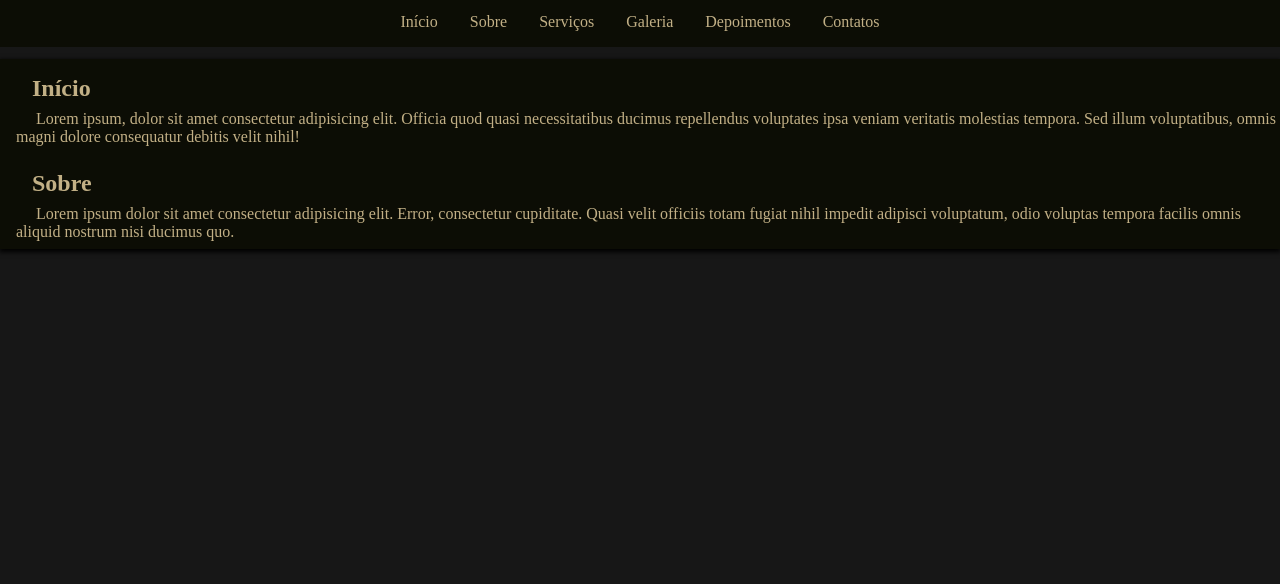
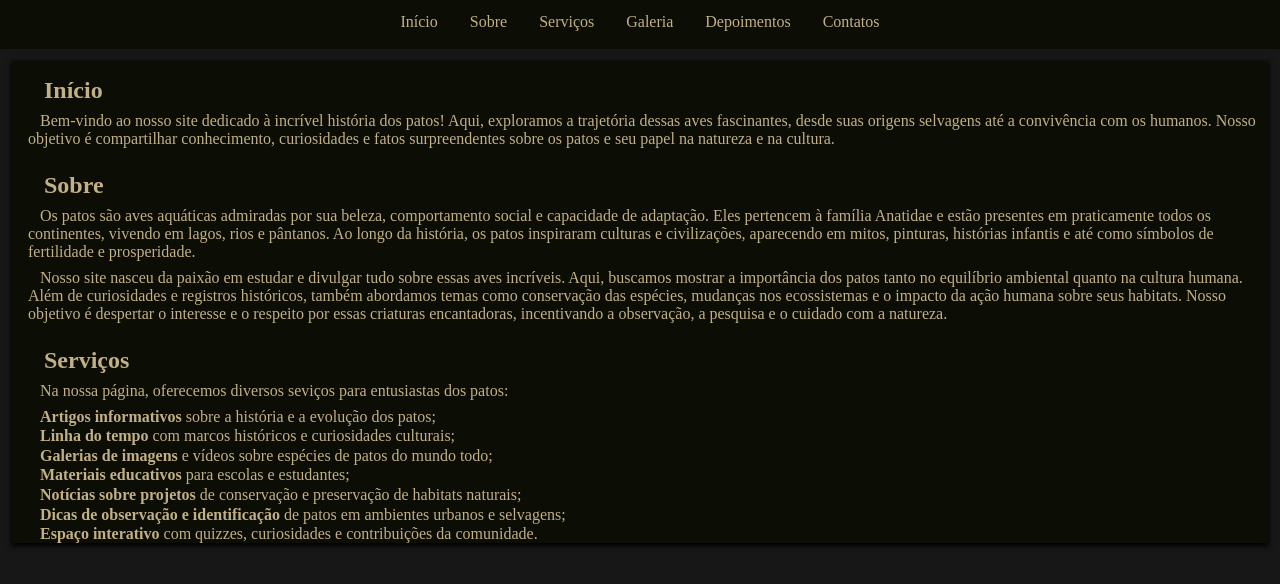
Before and after one commit to DlOGOC/Aulas-Senac, a plain HTML site: page aula 12 03.11/Projeto Pato/index.html in a window 1280 px wide. Shown: the part 82-666 px from the top of the page. Drawn offline with nearby package versions, Linux system fonts and the light colour scheme.

Commit message:
original text added & service text added

```diff
--- a/aula 12 03.11/Projeto Pato/css/style.css
+++ b/aula 12 03.11/Projeto Pato/css/style.css
@@ -109,6 +109,8 @@ nav ul a{
 }
 .painel{
     margin-top: 1.5vh;
+    margin-left: 1.5vh;
+    margin-right: 1.5vh;
     background-color: var(--cor-fundo);
     color: var(--cor-primaria);
     box-shadow: 0px 2px 5px 1px #000000;
@@ -120,6 +122,14 @@ h2{
 }
 p{
     margin-left: 2vh;
-    text-indent: 20px;
+    text-indent: 1.5vh;
     padding-bottom: 1vh;
 }
+li{
+    list-style: none;
+    margin-bottom: .2vh;
+}
+.listaServicos{
+    margin-left: 2vh;
+    text-indent: 1.5vh;
+}
--- a/aula 12 03.11/Projeto Pato/index.html
+++ b/aula 12 03.11/Projeto Pato/index.html
@@ -37,12 +37,28 @@
         <section class="painel">
             <section class="inicio">
                 <h2>Início</h2>
-                <p>Lorem ipsum, dolor sit amet consectetur adipisicing elit. Officia quod quasi necessitatibus ducimus repellendus voluptates ipsa veniam veritatis molestias tempora. Sed illum voluptatibus, omnis magni dolore consequatur debitis velit nihil!</p>
+                <p>Bem-vindo ao nosso site dedicado à incrível história dos patos! Aqui, exploramos a trajetória dessas aves fascinantes, desde suas origens selvagens até a convivência com os humanos. Nosso objetivo é compartilhar conhecimento, curiosidades e fatos surpreendentes sobre os patos e seu papel na natureza e na cultura.
+                </p>
             </section>
 
             <section class="sobre">
                 <h2>Sobre</h2>
-                <p>Lorem ipsum dolor sit amet consectetur adipisicing elit. Error, consectetur cupiditate. Quasi velit officiis totam fugiat nihil impedit adipisci voluptatum, odio voluptas tempora facilis omnis aliquid nostrum nisi ducimus quo.</p>
+                <p>Os patos são aves aquáticas admiradas por sua beleza, comportamento social e capacidade de adaptação. Eles pertencem à família Anatidae e estão presentes em praticamente todos os continentes, vivendo em lagos, rios e pântanos. Ao longo da história, os patos inspiraram culturas e civilizações, aparecendo em mitos, pinturas, histórias infantis e até como símbolos de fertilidade e prosperidade.</p>
+                <p>Nosso site nasceu da paixão em estudar e divulgar tudo sobre essas aves incríveis. Aqui, buscamos mostrar a importância dos patos tanto no equilíbrio ambiental quanto na cultura humana. Além de curiosidades e registros históricos, também abordamos temas como conservação das espécies, mudanças nos ecossistemas e o impacto da ação humana sobre seus habitats. Nosso objetivo é despertar o interesse e o respeito por essas criaturas encantadoras, incentivando a observação, a pesquisa e o cuidado com a natureza.</p>
+            </section>
+
+            <section class="servicos">
+                <h2>Serviços</h2>
+                <p>Na nossa página, oferecemos diversos seviços para entusiastas dos patos:</p>
+                <ul class="listaServicos">
+                    <li><strong>Artigos informativos</strong> sobre a história e a evolução dos patos;</li>
+                    <li><strong>Linha do tempo</strong> com marcos históricos e curiosidades culturais;</li>
+                    <li><strong>Galerias de imagens</strong> e vídeos sobre espécies de patos do mundo todo;</li>
+                    <li><strong>Materiais educativos</strong> para escolas e estudantes;</li>
+                    <li><strong>Notícias sobre projetos</strong> de conservação e preservação de habitats naturais;</li>
+                    <li><strong>Dicas de observação e identificação</strong> de patos em ambientes urbanos e selvagens;</li>
+                    <li><strong>Espaço interativo</strong> com quizzes, curiosidades e contribuições da comunidade.</li>
+                </ul>
             </section>
         </main>
 </body>
```
